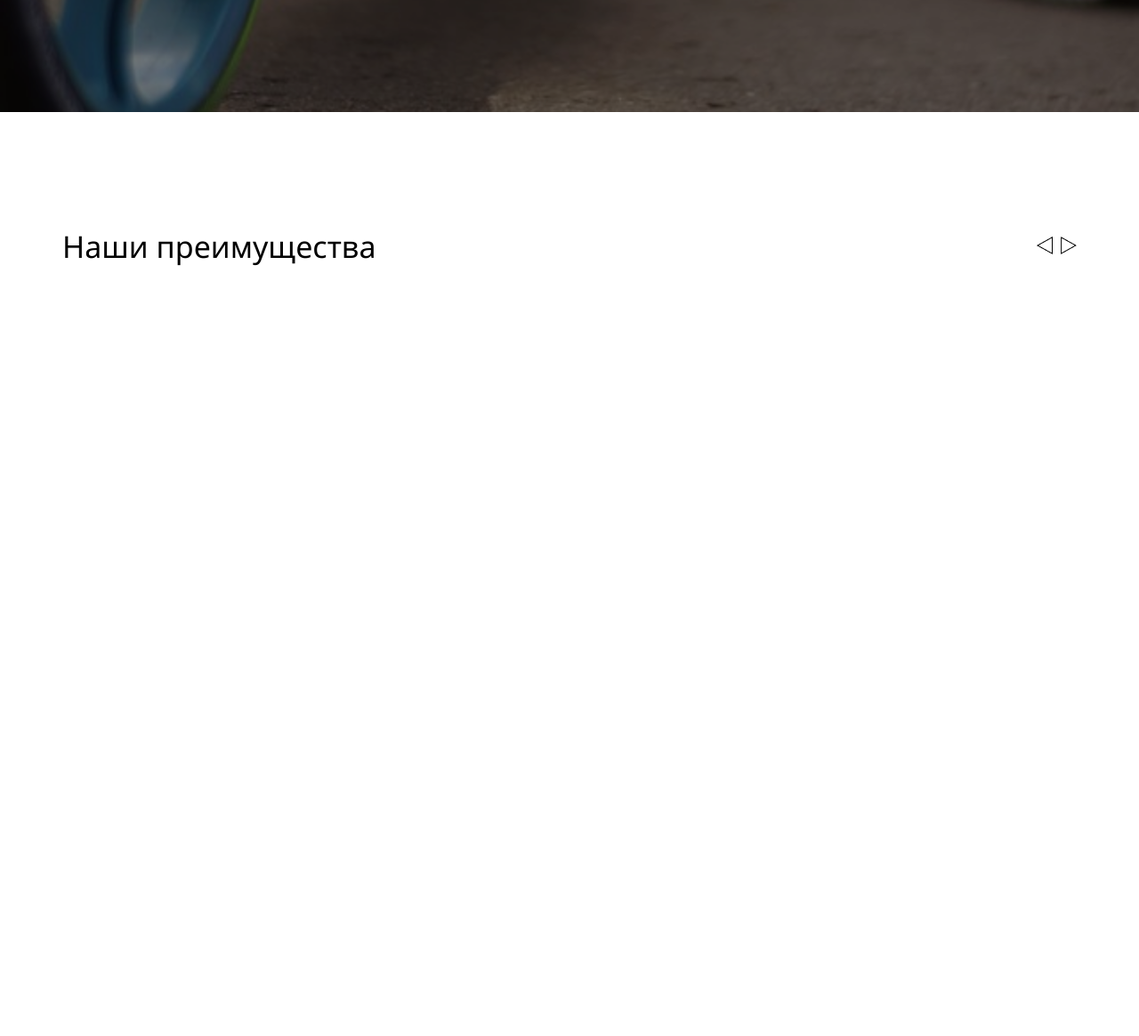
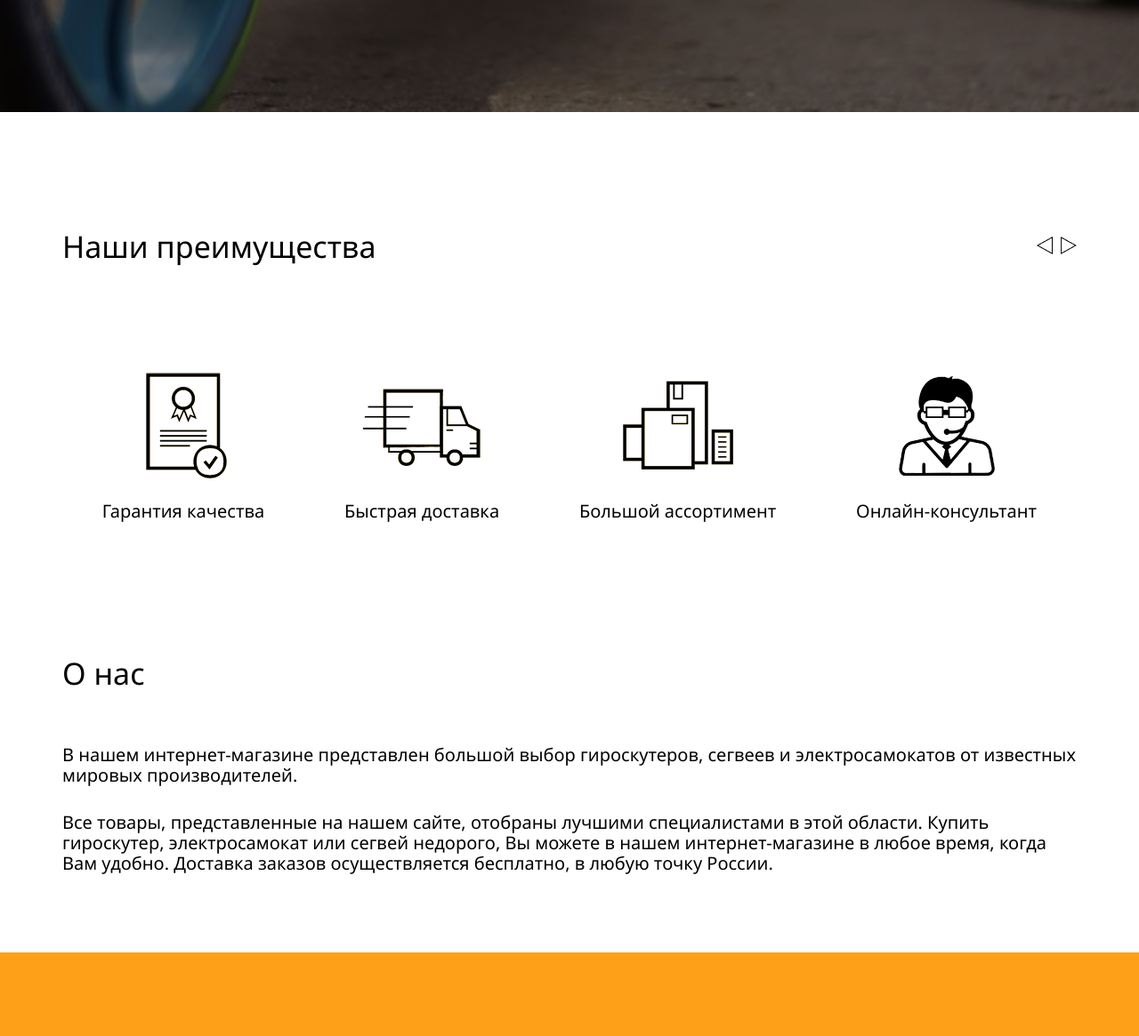
Before and after one commit to Sla14ughter/My-Giro, a plain HTML site: page index.html in a window 1280 px wide. Shown: the part 818-1983 px from the top of the page at 89% size. Before the commit the page ends 1118 px from the top, so only its background shows below. Drawn offline with Linux system fonts and the light colour scheme.

Commit message:
Создал раздел "О нас" и фон для формы

```diff
--- a/css/styles.css
+++ b/css/styles.css
@@ -97,7 +97,7 @@ nav {
     display: flex;
     align-items: center;
 }
-.advheader > h1 {
+.title {
     margin: 0px;
     font-size: 34px;
     font-weight: lighter;
@@ -105,3 +105,29 @@ nav {
 .advheader > nav > img {
     margin-left: 8px;
 }
+.advantages {
+    display: flex;
+    margin-top: 122px;
+}
+.adv-item {
+    margin: auto;
+    text-align: center;
+    font-size: 20px;
+    font-weight: lighter;
+}
+.aboutus {
+    margin-top: 132px;
+    font-weight: lighter;
+    font-size: 20px;
+}
+.aboutus > h1 {
+    margin-bottom: 60px;
+}
+.aboutus > p {
+    margin-top: 30px;
+}
+.mailingbg {
+    background-color: #ffa019;
+    height: 94px;
+    margin-top: 89px;
+}
--- a/index.html
+++ b/index.html
@@ -16,7 +16,9 @@
             <div class="navbar">
                 <div class="upperbox">
                     <div class="header container">
-            <span>Мы всегда рады помочь по телефону +7 923 398 9013</span>
+                        <span>
+                            Мы всегда рады помочь по телефону +7 923 398 9013
+                        </span>
                         <button>ЗАКАЗАТЬ ЗВОНОК</button>
                     </div>
                 </div>
@@ -41,20 +43,58 @@
                 <div class="mainheader">
                     <h1>My-Giro</h1>
                     <p>
-            Крупнейший интернет-магазин гироскутеров, сегвеев и электросамокатов
-            от известных мировых производителей
+                        Крупнейший интернет-магазин гироскутеров, сегвеев и
+                        электросамокатов от известных мировых производителей
                     </p>
                     <button>В КАТАЛОГ</button>
                 </div>
             </div>
         </header>
         <div class="advantagesbg">
-      <div class="advantages container">
+            <div class="container">
                 <div class="advheader">
-          <h1>Наши преимущества</h1>
-          <nav><img src="img/leftbutton.jpg"><img src="img/rightbutton.jpg"></nav>
+                    <h1 class="title">Наши преимущества</h1>
+                    <nav>
+                        <img src="img/leftbutton.jpg" /><img
+                            src="img/rightbutton.jpg"
+                        />
+                    </nav>
+                </div>
+                <div class="advantages">
+                    <div class="adv-item">
+                        <img src="img/100-kachestvo.png" />
+                        <p>Гарантия качества</p>
+                    </div>
+                    <div class="adv-item">
+                        <img src="img/bistraya-dostavka.png" />
+                        <p>Быстрая доставка</p>
+                    </div>
+                    <div class="adv-item">
+                        <img src="img/bolshoy-assortiment.png" />
+                        <p>Большой ассортимент</p>
+                    </div>
+                    <div class="adv-item">
+                        <img src="img/consultant.png" />
+                        <p>Онлайн-консультант</p>
                     </div>
                 </div>
             </div>
+        </div>
+        <div class="aboutus container">
+            <h1 class="title">О нас</h1>
+            <p>
+                В нашем интернет-магазине представлен большой выбор
+                гироскутеров, сегвеев и электросамокатов от известных мировых
+                производителей.
+            </p>
+            <p>
+                Все товары, представленные на нашем сайте, отобраны лучшими
+                специалистами в этой области. Купить гироскутер, электросамокат
+                или сегвей недорого, Вы можете в нашем интернет-магазине в любое
+                время, когда Вам удобно. Доставка заказов осуществляется
+                бесплатно, в любую точку России.
+            </p>
+        </div>
+        <div class="mailingbg"></div>
     </body>
 </html>
```
Also changed, not shown: img/100-kachestvo.png (added), img/bistraya-dostavka.png (added), img/bolshoy-assortiment.png (added), img/consultant.png (added). Lines whose indentation alone changed are shown as unchanged.
